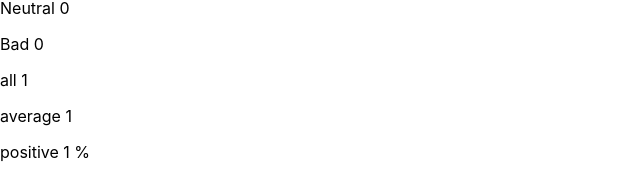
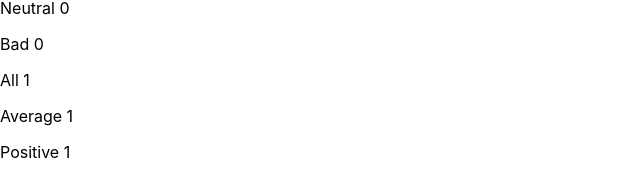
Before and after one commit to chinmaym07/exercises, a React (Create React App) app in the folder part 1/part1-exercise/: page / in a window 1280 px wide. Both pictures are taken after a click on the button "Good". Shown: the part 224-420 px from the top of the page, without its empty margins (0-640 px from the left). Built offline with nearby package versions, Linux system fonts and the light colour scheme.

Commit message:
Added 1.10 exercise step 5

```diff
--- a/part 1/part1-exercise/src/App.js
+++ b/part 1/part1-exercise/src/App.js
@@ -1,21 +1,28 @@
 import React,{useState} from 'react'
+const Statistic = ({text,value})=>(
+  <p>{text} {value}</p>
+)
 
 const Statistics = ({good,neutral,bad})=> (
   <div>
     <h1>Statistics</h1>
     {
       good+neutral+bad?<div>
-      <p>Good {good}</p>
-      <p>Neutral {neutral}</p>
-      <p>Bad {bad}</p>
-      <p>all {good+neutral+bad}</p>
-      <p>average {(good-bad)/(good+neutral+bad)}</p>
-      <p>positive {(good)/(good+neutral+bad)} %</p>
+      <Statistic text="Good" value={good} />
+      <Statistic text="Neutral" value={neutral} />
+      <Statistic text="Bad" value={bad} />
+      <Statistic text="All" value={good+neutral+bad} />
+      <Statistic text="Average" value={(good-bad)/(good+neutral+bad)} />
+      <Statistic text="Positive" value={(good)/(good+neutral+bad)} />
     </div>:<p>No Feedback Given</p>
     }
   </div>
 )
-
+const Button = ({handleClick,text}) => (
+  <button onClick={handleClick}>
+    {text}
+  </button>
+)
 const App = () => {
   const [good, setGood] = useState(0)
   const [neutral, setNeutral] = useState(0)
@@ -26,9 +33,9 @@
     <div>
       <h1>Give Feedback</h1>
       <div className="buttons">
-        <button onClick={()=> setGood(good+1)}>Good</button>
-        <button onClick={()=> setNeutral(neutral+1)}>Neutral</button>
-        <button onClick={()=> setBad(bad+1)}>Bad</button>
+        <Button handleClick={()=> setGood(good+1)} text="Good" />
+        <Button handleClick={()=> setNeutral(neutral+1)} text="Neutral" />
+        <Button handleClick={()=> setBad(bad+1)} text="Bad" />
       </div>
      <Statistics good={good} neutral={neutral} bad={bad} />
     </div>
```
